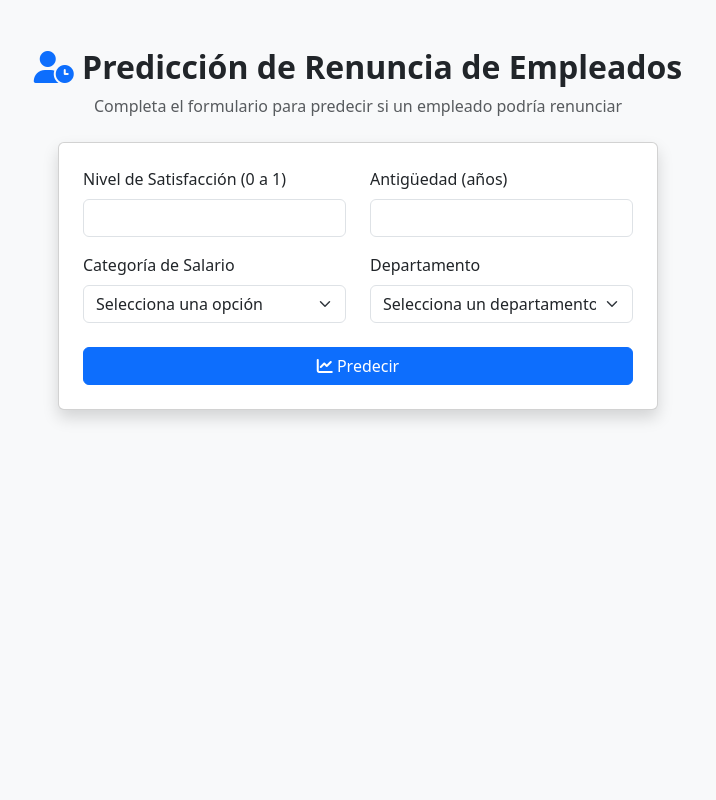
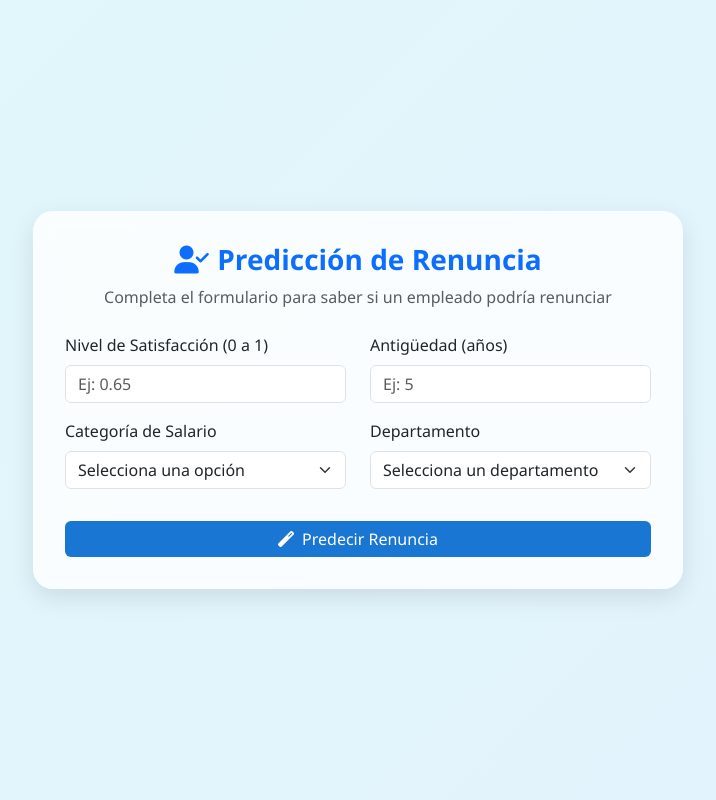
Before and after one commit to Juanseg3101/renuncias-api, a Django app: page / in a window 1280 px wide. Shown: the whole page, without its empty margins (282-998 px from the left). Run offline with Django 5.2, Linux system fonts and the light colour scheme; parts of the project's set-up code (start-up, migrations or seed data) failed here and were passed over; some libraries are stand-ins or nearby versions.

Commit message:
Update formulario.html

```diff
--- a/predictor/templates/predictor/formulario.html
+++ b/predictor/templates/predictor/formulario.html
@@ -5,31 +5,72 @@
   <title>Predicción de Renuncia</title>
   <link href="https://cdn.jsdelivr.net/npm/bootstrap@5.3.0/dist/css/bootstrap.min.css" rel="stylesheet">
   <script src="https://kit.fontawesome.com/a2e0e6ad10.js" crossorigin="anonymous"></script>
+  <style>
+    body {
+      background: linear-gradient(135deg, #e0f7fa, #e3f2fd);
+      min-height: 100vh;
+      display: flex;
+      align-items: center;
+      justify-content: center;
+      font-family: 'Segoe UI', sans-serif;
+    }
+
+    .glass-card {
+      background: rgba(255, 255, 255, 0.8);
+      border-radius: 20px;
+      box-shadow: 0 8px 24px rgba(0, 0, 0, 0.1);
+      backdrop-filter: blur(10px);
+      padding: 2rem;
+      width: 100%;
+      max-width: 650px;
+      transition: all 0.3s ease-in-out;
+    }
+
+    .glass-card:hover {
+      transform: scale(1.01);
+    }
+
+    .form-label {
+      font-weight: 500;
+    }
+
+    .btn-primary {
+      background-color: #1976d2;
+      border: none;
+      transition: background-color 0.3s ease;
+    }
+
+    .btn-primary:hover {
+      background-color: #1565c0;
+    }
+
+    .alert {
+      border-radius: 10px;
+    }
+  </style>
 </head>
-<body class="bg-light">
+<body>
 
-  <div class="container py-5">
+  <div class="glass-card">
     <div class="text-center mb-4">
-      <h2 class="fw-bold"><i class="fas fa-user-clock text-primary"></i> Predicción de Renuncia de Empleados</h2>
-      <p class="text-muted">Completa el formulario para predecir si un empleado podría renunciar</p>
+      <h3 class="fw-bold text-primary"><i class="fas fa-user-check me-2"></i>Predicción de Renuncia</h3>
+      <p class="text-muted mb-0">Completa el formulario para saber si un empleado podría renunciar</p>
     </div>
 
-    <div class="card shadow mx-auto" style="max-width: 600px;">
-      <div class="card-body p-4">
     <form id="formulario">
       <div class="row">
         <div class="col-md-6 mb-3">
           <label for="satisfaccion" class="form-label">Nivel de Satisfacción (0 a 1)</label>
-              <input type="number" step="0.01" min="0" max="1" class="form-control" id="satisfaccion" required>
+          <input type="number" step="0.01" min="0" max="1" class="form-control" id="satisfaccion" placeholder="Ej: 0.65" required>
         </div>
         <div class="col-md-6 mb-3">
           <label for="antiguedad" class="form-label">Antigüedad (años)</label>
-              <input type="number" min="0" class="form-control" id="antiguedad" required>
+          <input type="number" min="0" class="form-control" id="antiguedad" placeholder="Ej: 5" required>
         </div>
         <div class="col-md-6 mb-3">
           <label for="salario" class="form-label">Categoría de Salario</label>
           <select class="form-select" id="salario" required>
-                <option value="" selected disabled>Selecciona una opción</option>
+            <option disabled selected value="">Selecciona una opción</option>
             <option value="low">Bajo</option>
             <option value="medium">Medio</option>
           </select>
@@ -37,7 +78,7 @@
         <div class="col-md-6 mb-3">
           <label for="departamento" class="form-label">Departamento</label>
           <select class="form-select" id="departamento" required>
-                <option value="" selected disabled>Selecciona un departamento</option>
+            <option disabled selected value="">Selecciona un departamento</option>
             <option value="Sales">Ventas</option>
             <option value="Research & Development">Investigación y Desarrollo</option>
             <option value="IT">IT</option>
@@ -47,19 +88,16 @@
             <option value="management">Gerencia</option>
             <option value="marketing">Marketing</option>
             <option value="product_mng">Gestión de Productos</option>
-                <option value="sales">Ventas (duplicado)</option>
             <option value="support">Soporte</option>
             <option value="technical">Técnico</option>
           </select>
         </div>
       </div>
 
-          <button type="submit" class="btn btn-primary w-100 mt-2">
-            <i class="fas fa-chart-line"></i> Predecir
+      <button type="submit" class="btn btn-primary w-100 mt-3">
+        <i class="fas fa-magic me-2"></i>Predecir Renuncia
       </button>
     </form>
-      </div>
-    </div>
 
     <div class="mt-4" id="resultado" style="display:none;"></div>
   </div>
@@ -112,8 +150,8 @@
 
       const json = await respuesta.json();
       resultado.innerHTML = `
-        <div class="alert ${json.renunciaria ? 'alert-warning' : 'alert-success'} shadow-sm">
-          <h5 class="mb-1"><i class="fas ${json.renunciaria ? 'fa-exclamation-triangle text-warning' : 'fa-check-circle text-success'}"></i>
+        <div class="alert ${json.renunciaria ? 'alert-danger' : 'alert-success'} mt-3">
+          <h5><i class="fas ${json.renunciaria ? 'fa-user-times text-danger' : 'fa-user-check text-success'} me-2"></i>
           ${json.renunciaria ? 'El empleado podría renunciar' : 'El empleado NO renunciaría'}</h5>
           <p class="mb-0"><strong>Probabilidad:</strong> ${(json.probabilidad * 100).toFixed(2)}%</p>
         </div>
```
Lines whose indentation alone changed are shown as unchanged.
